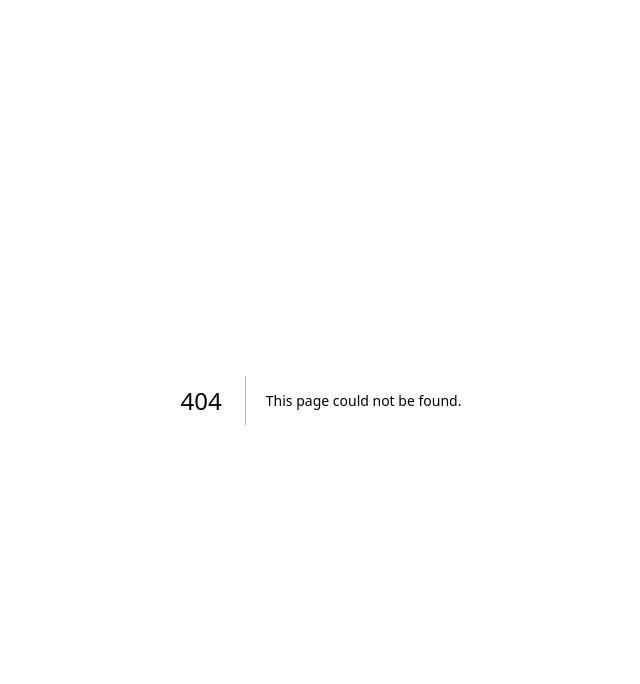
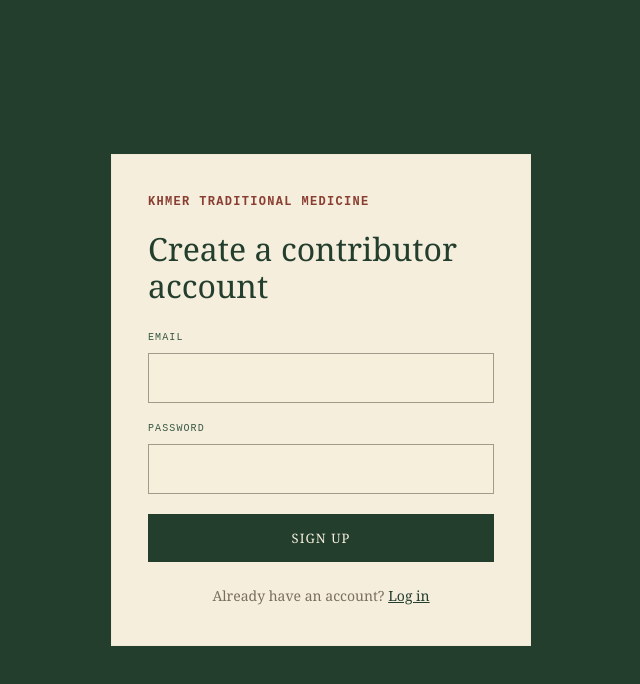
Before and after one commit to LyhengPHA/khmer-medicine-archive, a Next.js app: page /signup in a window 1280 px wide. Before the commit this address had no page. Shown: the top 684 px of the page, without its empty margins (319-959 px from the left). Built offline with nearby package versions, Linux system fonts and the light colour scheme.

Commit message:
sprint 2: add signup and login pages [AI-assisted]

```diff
--- a/app/globals.css
+++ b/app/globals.css
@@ -515,6 +515,110 @@ a {
   font-size: 12px;
 }
 
+/* Auth pages (login / signup) */
+.auth-page {
+  min-height: 100vh;
+  padding: 48px 24px;
+  display: flex;
+  align-items: center;
+  justify-content: center;
+  background: var(--green);
+}
+
+.auth-card {
+  width: min(420px, 100%);
+  padding: 40px 36px;
+  border: 1px solid rgba(233, 223, 197, 0.3);
+  background: var(--paper-light);
+}
+
+.auth-card h1 {
+  margin: 6px 0 28px;
+  color: var(--green);
+  font-size: clamp(26px, 4vw, 32px);
+  font-weight: 500;
+  line-height: 1.15;
+}
+
+.auth-field {
+  margin-bottom: 20px;
+}
+
+.auth-field label {
+  margin-bottom: 10px;
+  display: block;
+  color: var(--green-light);
+  font-family: "Courier New", monospace;
+  font-size: 10px;
+  letter-spacing: 0.11em;
+  text-transform: uppercase;
+}
+
+.auth-field input {
+  width: 100%;
+  padding: 13px 15px;
+  border: 1px solid rgba(69, 65, 48, 0.48);
+  border-radius: 0;
+  background: rgba(247, 240, 220, 0.68);
+  color: var(--ink);
+  font: inherit;
+}
+
+.auth-field input:focus {
+  outline: 2px solid rgba(56, 88, 68, 0.55);
+  outline-offset: 2px;
+}
+
+.auth-submit {
+  width: 100%;
+  padding: 14px;
+  border: 1px solid var(--green);
+  background: var(--green);
+  color: var(--paper-light);
+  font: inherit;
+  font-size: 13px;
+  letter-spacing: 0.08em;
+  text-transform: uppercase;
+  cursor: pointer;
+}
+
+.auth-submit:hover,
+.auth-submit:focus-visible {
+  background: var(--red);
+  border-color: var(--red);
+}
+
+.auth-submit:disabled {
+  cursor: not-allowed;
+  opacity: 0.65;
+}
+
+.auth-error {
+  margin: -6px 0 20px;
+  color: var(--red);
+  font-size: 14px;
+  line-height: 1.5;
+}
+
+.auth-success {
+  margin: 0 0 8px;
+  color: var(--green-light);
+  font-size: 15px;
+  line-height: 1.6;
+}
+
+.auth-switch {
+  margin: 24px 0 0;
+  color: var(--faded);
+  font-size: 14px;
+  text-align: center;
+}
+
+.auth-switch a {
+  color: var(--green);
+  text-decoration: underline;
+}
+
 @media (max-width: 760px) {
   .page-width {
     width: min(100% - 32px, 1120px);
--- /dev/null
+++ b/app/signup/page.js
@@ -0,0 +1,99 @@
+"use client";
+
+import { useState } from "react";
+import { createClient } from "../../lib/supabase/client.js";
+import collection from "../../collection.config.js";
+
+// Errors whose text would confirm an email is already registered.
+// These are folded into the generic success message instead of shown,
+// so signup never reveals whether an account already exists.
+const ACCOUNT_EXISTS_PATTERN = /already registered|already exists|already in use/i;
+
+export default function SignupPage() {
+  const [email, setEmail] = useState("");
+  const [password, setPassword] = useState("");
+  const [error, setError] = useState("");
+  const [isSubmitting, setIsSubmitting] = useState(false);
+  const [isSubmitted, setIsSubmitted] = useState(false);
+
+  async function handleSubmit(event) {
+    event.preventDefault();
+    setError("");
+    setIsSubmitting(true);
+
+    const supabase = createClient();
+    const { error: signUpError } = await supabase.auth.signUp({
+      email,
+      password,
+    });
+
+    setIsSubmitting(false);
+
+    if (signUpError && !ACCOUNT_EXISTS_PATTERN.test(signUpError.message || "")) {
+      setError(signUpError.message || "Something went wrong. Please try again.");
+      return;
+    }
+
+    // Same confirmation whether this email is brand new or already
+    // registered, so we never disclose which case happened.
+    setIsSubmitted(true);
+  }
+
+  return (
+    <main className="auth-page">
+      <div className="auth-card">
+        <p className="eyebrow">{collection.name}</p>
+        <h1>Create a contributor account</h1>
+
+        {isSubmitted ? (
+          <p className="auth-success" role="status">
+            Account created successfully. You can now log in.
+          </p>
+        ) : (
+          <>
+            {error ? (
+              <p className="auth-error" role="alert">
+                {error}
+              </p>
+            ) : null}
+
+            <form onSubmit={handleSubmit}>
+              <div className="auth-field">
+                <label htmlFor="signup-email">Email</label>
+                <input
+                  id="signup-email"
+                  type="email"
+                  value={email}
+                  onChange={(event) => setEmail(event.target.value)}
+                  autoComplete="email"
+                  required
+                />
+              </div>
+
+              <div className="auth-field">
+                <label htmlFor="signup-password">Password</label>
+                <input
+                  id="signup-password"
+                  type="password"
+                  value={password}
+                  onChange={(event) => setPassword(event.target.value)}
+                  autoComplete="new-password"
+                  minLength={6}
+                  required
+                />
+              </div>
+
+              <button className="auth-submit" type="submit" disabled={isSubmitting}>
+                {isSubmitting ? "Signing up..." : "Sign up"}
+              </button>
+            </form>
+          </>
+        )}
+
+        <p className="auth-switch">
+          Already have an account? <a href="/login">Log in</a>
+        </p>
+      </div>
+    </main>
+  );
+}
```
Also changed, not shown: app/login/page.js (added, +86 -0 lines).
